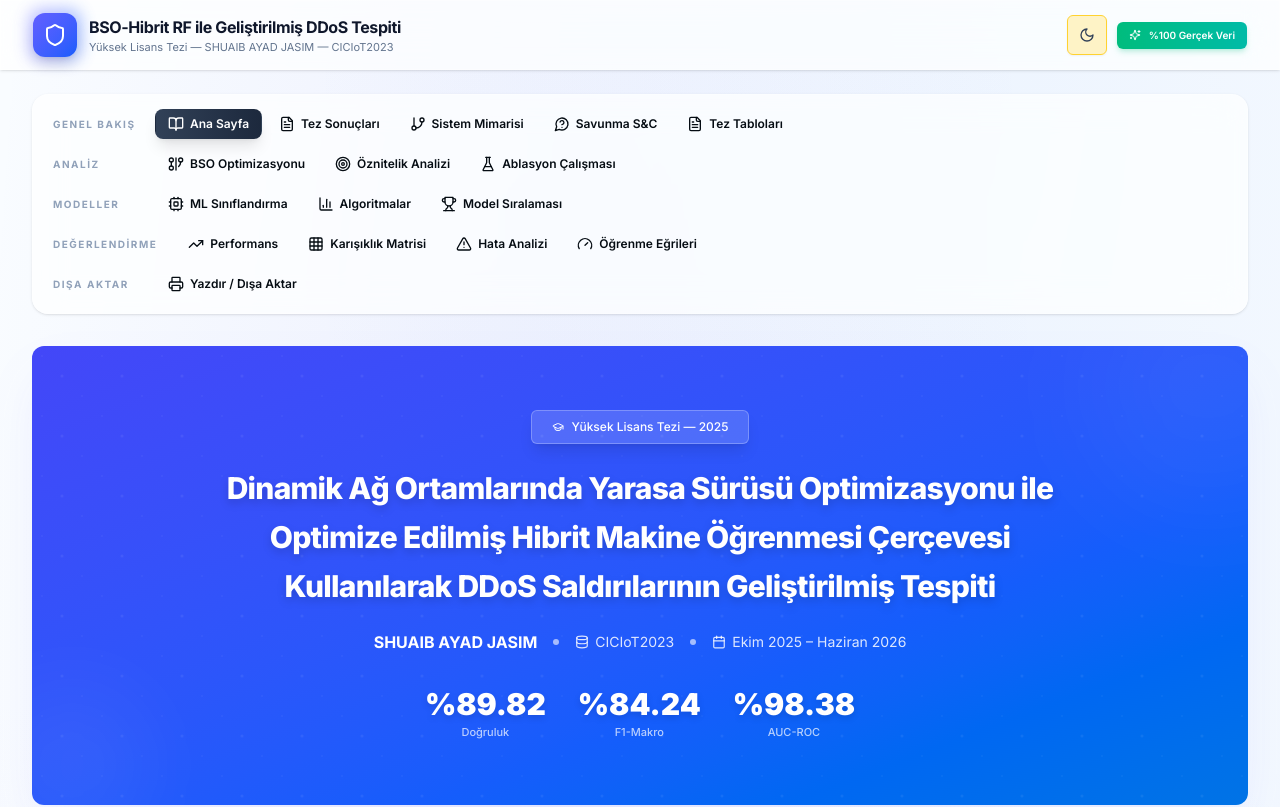
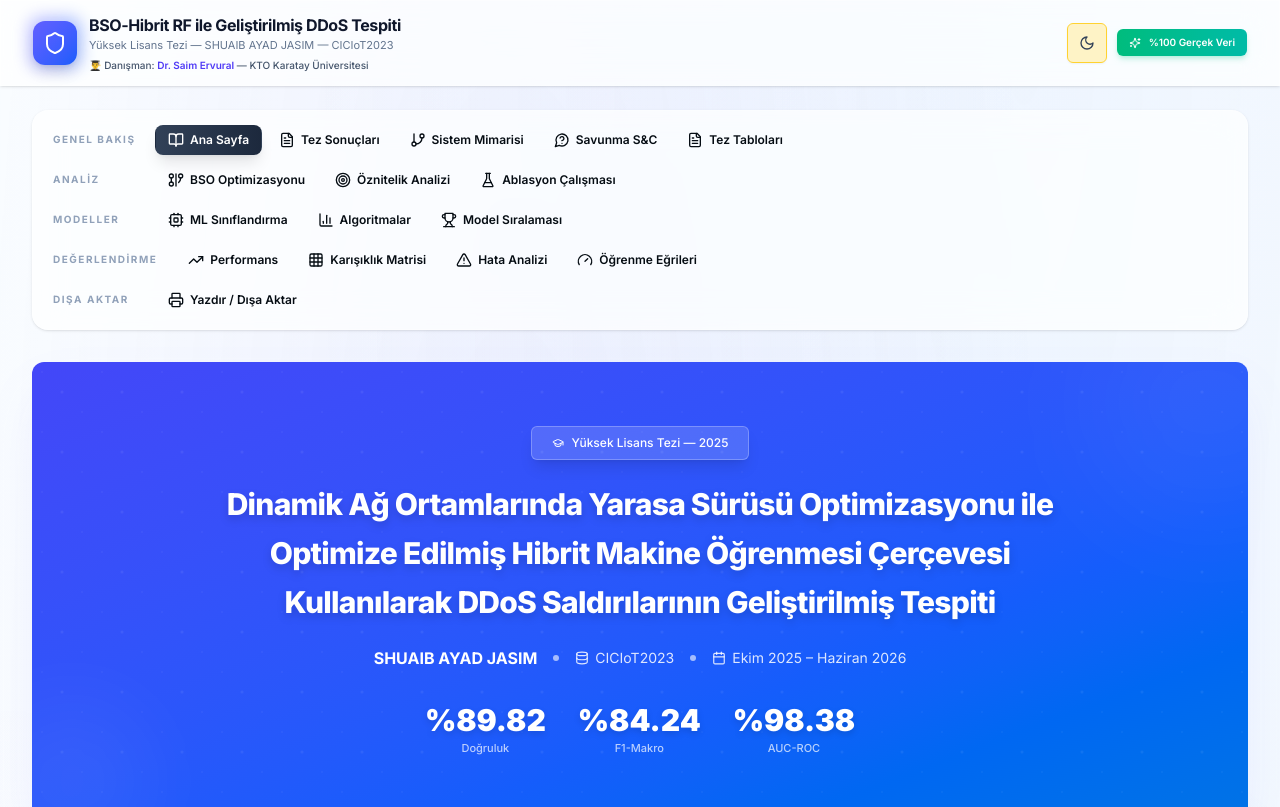
Before and after one commit to Shuaib5352/DDoS-BSO-Thesis, a Next.js app: page / in a window 1280 px wide. Shown: the top 807 px of the page. Built offline with nearby package versions, Linux system fonts and the light colour scheme.

Commit message:
Add advisor information to header

```diff
--- a/app/page.tsx
+++ b/app/page.tsx
@@ -208,6 +208,9 @@ export default function DDoSDetectionDashboard() {
                 </h1>
                 <p className="text-[11px] text-slate-500 dark:text-slate-400 truncate">
                   Yüksek Lisans Tezi — SHUAIB AYAD JASIM — CICIoT2023
+                </p>
+                <p className="text-[10px] text-slate-600 dark:text-slate-300 mt-1 font-medium">
+                  👨‍🎓 Danışman: <span className="text-indigo-600 dark:text-indigo-400 font-semibold">Dr. Saim Ervural</span> — KTO Karatay Üniversitesi
                 </p>
               </div>
             </div>
```
